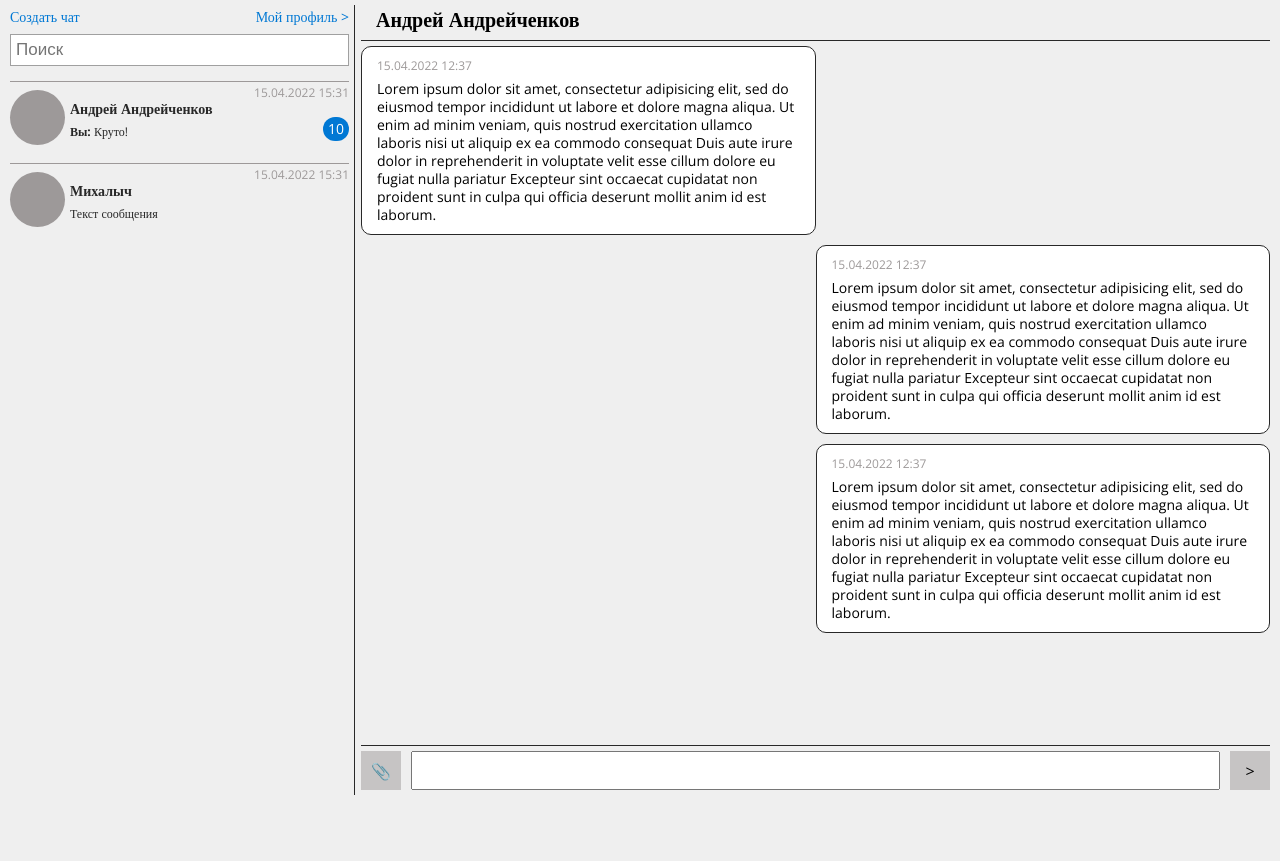
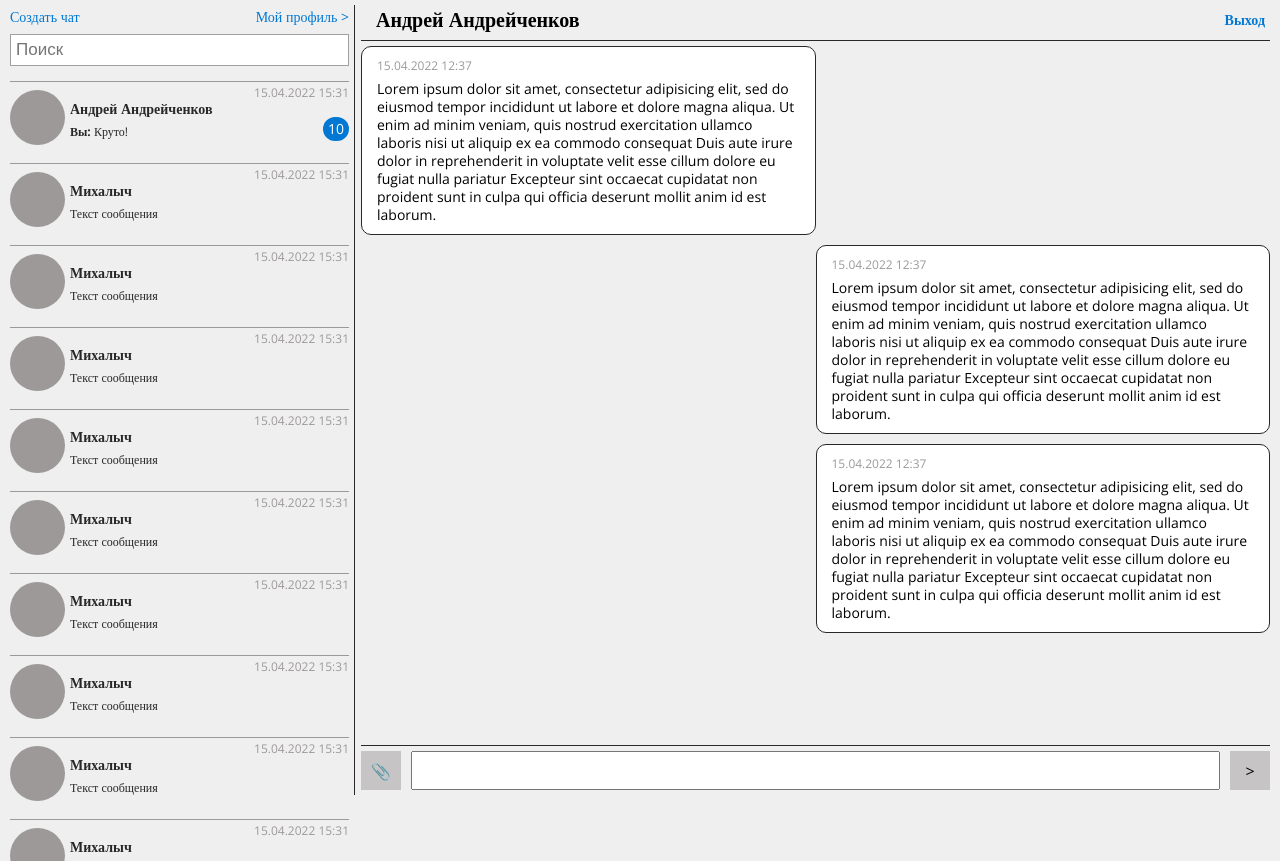
Before and after one commit to SDS90/middle.messenger.praktikum.yandex, a website built with Parcel: page src/chat.pug in a window 1280 px wide. Before the commit the page ends 800 px from the top, so only its background shows below. Built offline with nearby package versions, Linux system fonts and the light colour scheme.

Commit message:
Мелкие правки стилей

```diff
--- a/src/chat.pug
+++ b/src/chat.pug
@@ -6,6 +6,69 @@
 			text: 'Круто!',
 			time: '15.04.2022 15:31',
 			count: 10
+		},
+		{
+			name: 'Михалыч',
+			fromYou: false,
+			text: 'Текст сообщения',
+			time: '15.04.2022 15:31',
+			count: 0
+		},
+		{
+			name: 'Михалыч',
+			fromYou: false,
+			text: 'Текст сообщения',
+			time: '15.04.2022 15:31',
+			count: 0
+		},
+		{
+			name: 'Михалыч',
+			fromYou: false,
+			text: 'Текст сообщения',
+			time: '15.04.2022 15:31',
+			count: 0
+		},
+		{
+			name: 'Михалыч',
+			fromYou: false,
+			text: 'Текст сообщения',
+			time: '15.04.2022 15:31',
+			count: 0
+		},
+		{
+			name: 'Михалыч',
+			fromYou: false,
+			text: 'Текст сообщения',
+			time: '15.04.2022 15:31',
+			count: 0
+		},
+		{
+			name: 'Михалыч',
+			fromYou: false,
+			text: 'Текст сообщения',
+			time: '15.04.2022 15:31',
+			count: 0
+		},
+		{
+			name: 'Михалыч',
+			fromYou: false,
+			text: 'Текст сообщения',
+			time: '15.04.2022 15:31',
+			count: 0
+		},
+		{
+			name: 'Михалыч',
+			fromYou: false,
+			text: 'Текст сообщения',
+			time: '15.04.2022 15:31',
+			count: 0
+		},
+		{
+			name: 'Михалыч',
+			fromYou: false,
+			text: 'Текст сообщения',
+			time: '15.04.2022 15:31',
+			count: 0
 		},
 		{
 			name: 'Михалыч',
@@ -60,7 +123,7 @@ html(lang="ru")
 								a.delete-chat-button(href="#") X
 				div.chat-full-block
 					div.chat-full-name Андрей Андрейченков
-						a.chat-back-button(href="#") Назад
+						a.chat-back-button(href="index.pug") Выход
 					//div.select-chat-wrapper.none-block
 					//	div.select-chat-cell
 					//		span Выберите чат
--- a/src/scss/all/chat-styles.scss
+++ b/src/scss/all/chat-styles.scss
@@ -44,6 +44,12 @@
 			font-size: 17px;
 			padding: 5px;
 		}
+	}
+
+	.chat-list{
+		height: 100%;
+		width: 100%;
+		overflow-y: scroll;
 	}
 }
 
@@ -139,7 +145,7 @@
 	}
 
 	.chat-back-button{
-		display: none;
+		//display: none;
 		position: absolute;
 		font-size: 14px;
 		top: 8px;
```
